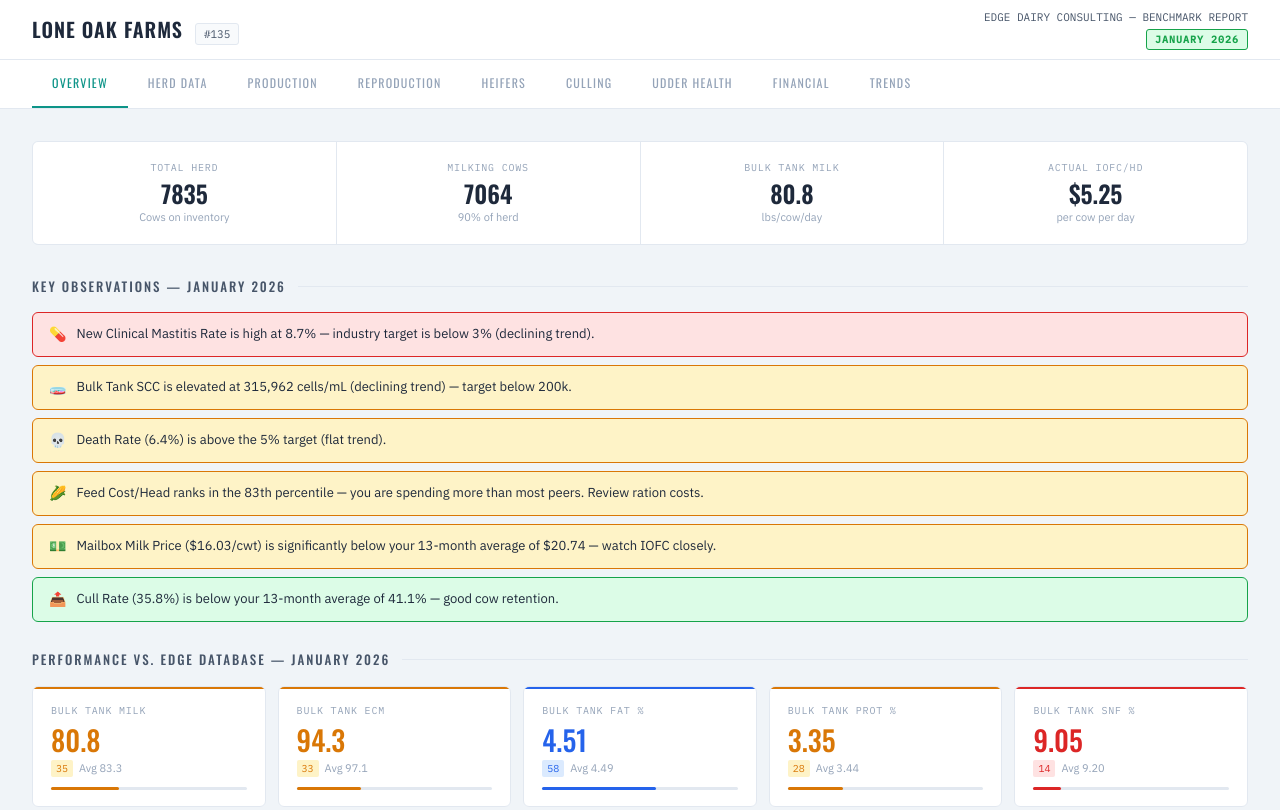
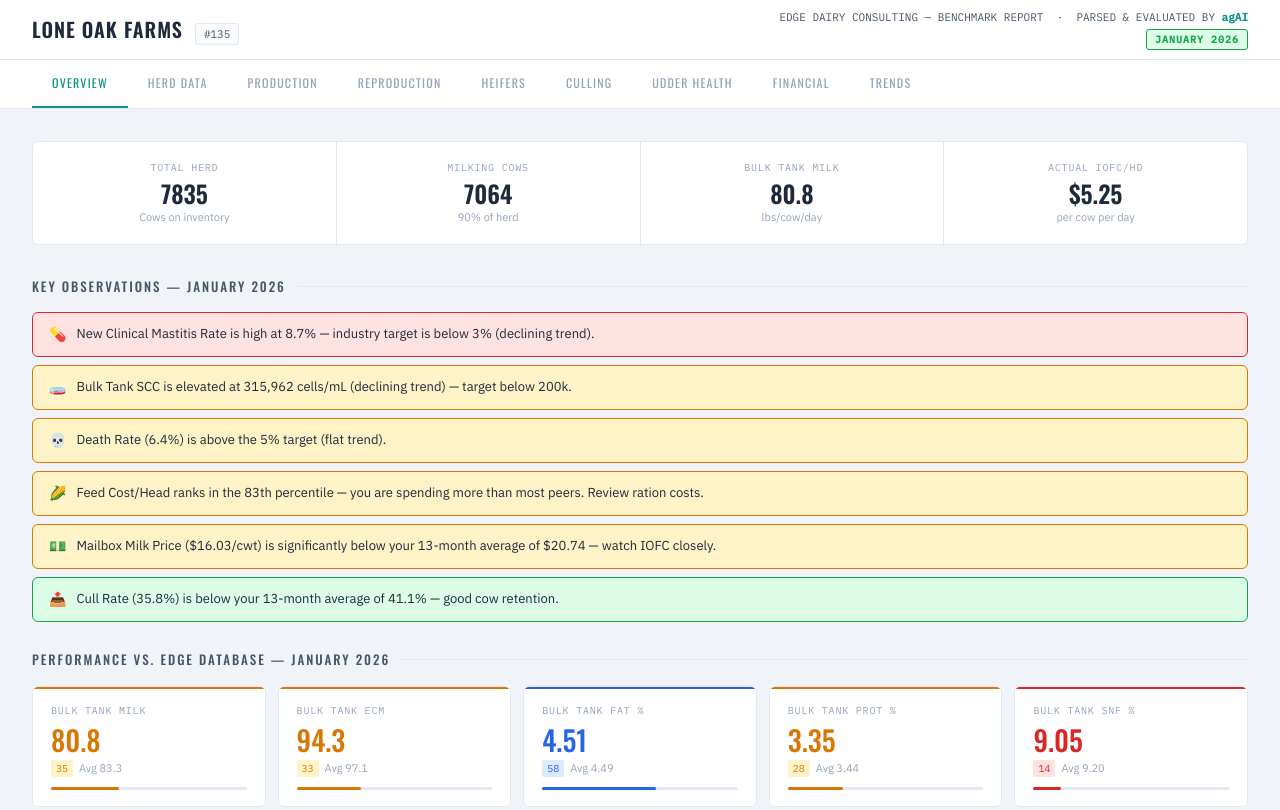
Before and after one commit to cowdoc-coder/Edge-Benchmarks, a plain HTML site: page reports/2026-01-january.html in a window 1280 px wide. Shown: the top 810 px of the page. Drawn offline with nearby package versions, Linux system fonts and the light colour scheme.

Commit message:
Update January 2026 benchmark report

```diff
--- a/reports/2026-01-january.html
+++ b/reports/2026-01-january.html
@@ -109,7 +109,7 @@
     <div class="header-id">#135</div>
   </div>
   <div class="header-meta">
-    <div>EDGE DAIRY CONSULTING — BENCHMARK REPORT</div>
+    <div>EDGE DAIRY CONSULTING — BENCHMARK REPORT &nbsp;·&nbsp; PARSED &amp; EVALUATED BY <span style="color:var(--accent);font-weight:600">agAI</span></div>
     <div class="header-badge">JANUARY 2026</div>
   </div>
 </header>
```
